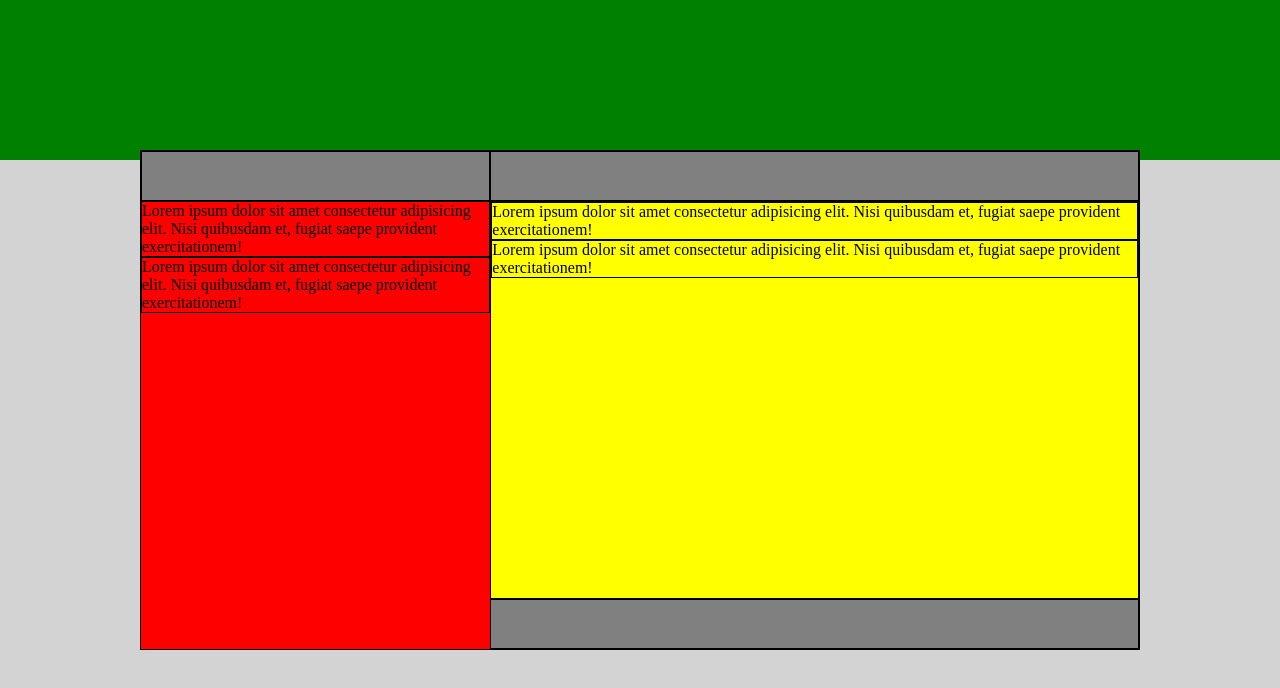
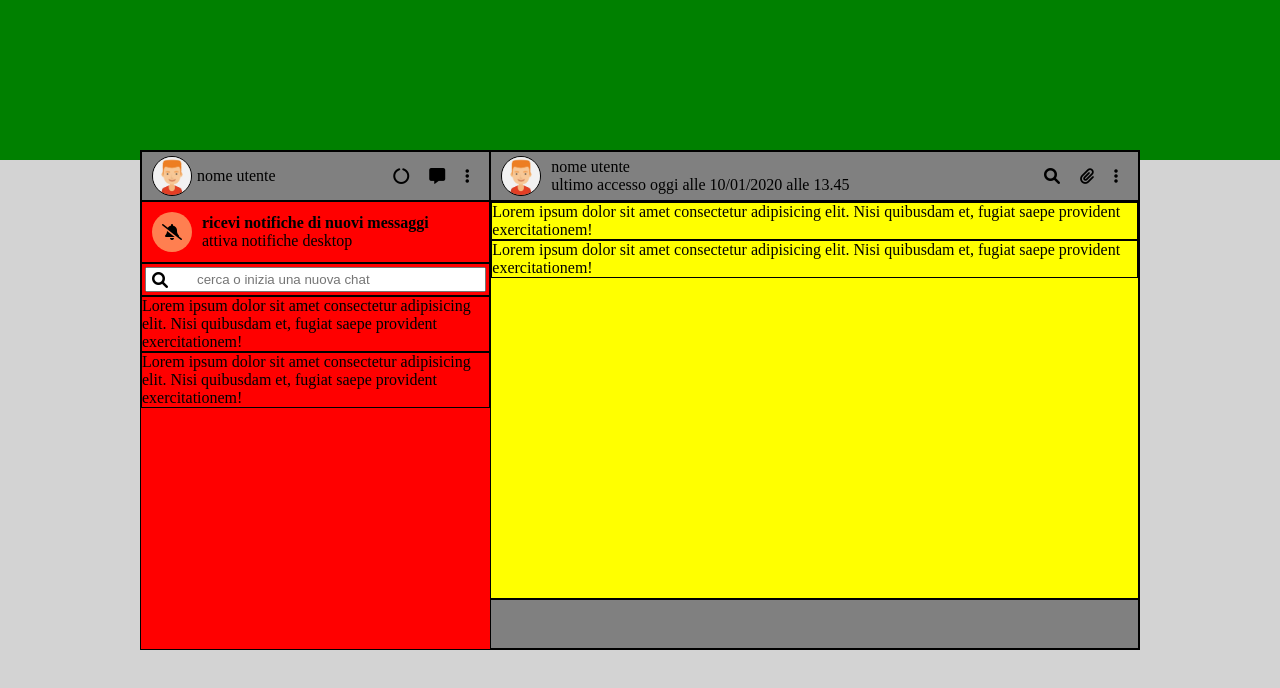
Before and after one commit to matteo9723/vue-boolzapp, a plain HTML site: page index.html in a window 1280 px wide. Drawn offline with nearby package versions, Linux system fonts and the light colour scheme.

Commit message:
struttura 2°push

```diff
--- a/css/style.css
+++ b/css/style.css
@@ -68,3 +68,121 @@
 section{
   border:1px solid black;
 }
+
+/* BOX-LEFT */
+
+  /* top  */
+
+.box-left .top{
+  display: flex;
+  align-items:center;
+  justify-content: space-between;
+}
+
+.box-left .top .avatar{
+  margin: 0 10px;
+  display: flex;
+  align-items:center;
+}
+
+.box-left .top .utilities{
+  margin: 0 10px;
+  display: flex;
+  align-items:center;
+}
+
+.box-left .top .utilities i{
+  margin: 0 10px;
+}
+
+.box-left .top .avatar img{
+  border: 1px solid black;
+  border-radius: 50%;
+  height: 40px;
+  width: 40px;
+}
+
+.box-left .top .avatar span {
+  margin: 0 5px;
+}
+
+  /* main  */
+
+.box-left .main .action {
+  margin: 0 10px;
+}
+
+.box-left .main .notifiche {
+  display: flex;
+  padding: 10px;
+  align-items: center;
+
+}
+
+.box-left .main .notifiche i {
+  text-align: center;
+  line-height: 40px;
+  width: 40px;
+  height: 40px;
+  background-color: coral;
+  border-radius: 50%;
+}
+
+ /* input  */
+
+.box-left .main .input{
+  position: relative;
+}
+
+.box-left .main .input i{
+  position: absolute;
+  left: 10px;
+  top: 50%;
+  transform: translateY(-50%);
+}
+
+.box-left .main section input{
+  margin: 3px;
+  width: calc(100% - 6px);
+  padding: 3px 10px 3px 50px;
+}
+
+
+/* BOX-RIGHT */
+
+.box-right .top{
+  display: flex;
+  align-items:center;
+  justify-content: space-between;
+}
+
+.box-right .top .avatar{
+  margin: 0 10px;
+  display: flex;
+  align-items:center;
+}
+
+.box-right .top .avatar-info{
+  margin: 0 10px;
+}
+
+.box-right .top .utilities{
+  margin: 0 10px;
+  display: flex;
+  align-items:center;
+}
+
+.box-right .top .utilities i{
+  margin: 0 10px;
+}
+
+.box-right .top .avatar img{
+  border: 1px solid black;
+  border-radius: 50%;
+  height: 40px;
+  width: 40px;
+}
+
+.box-right .top .avatar span {
+  margin: 0 5px;
+}
--- a/index.html
+++ b/index.html
@@ -29,18 +29,62 @@
       <div class="container-top"></div>
       <div class="container-down"></div>
       <div class="box">
+
+        <!-- BOX-LEFT  -->
+
         <div class="box-left">
+
+          <!-- top  -->
+
           <div class="top">
+            <div class="avatar">
+              <img src="img/avatar_1.jpg" alt="">
+              <span>nome utente</span>
+            </div>
+            <div class="utilities">
+              <i class="fas fa-circle-notch"></i>
+              <i class="fas fa-comment-alt"></i>
+              <i class="fas fa-ellipsis-v"></i>
+            </div>
+          </div>
 
-          </div>
+          <!-- main  -->
+
           <div class="main">
+            <section class="notifiche">
+              <i class="fas fa-bell-slash"></i>
+              <div class="action">
+                <h4>ricevi notifiche di nuovi messaggi</h4>
+                <span>attiva notifiche desktop</span>
+              </div>
+            </section>
+            <section class="input">
+              <input type="text" placeholder="cerca o inizia una nuova chat">
+              <i class="fas fa-search"></i>
+            </section>
             <section><p>Lorem ipsum dolor sit amet consectetur adipisicing elit. Nisi quibusdam et, fugiat saepe provident exercitationem!</p></section>
             <section><p>Lorem ipsum dolor sit amet consectetur adipisicing elit. Nisi quibusdam et, fugiat saepe provident exercitationem!</p></section>
 
           </div>
         </div>
+
+        <!-- BOX-RIGHT  -->
+
         <div class="box-right">
-          <div class="top"></div>
+          <div class="top">
+            <div class="avatar">
+              <img src="img/avatar_1.jpg" alt="">
+              <div class="avatar-info">
+                <div class="nome">nome utente</div>
+                <div class="data">ultimo accesso oggi alle 10/01/2020 alle 13.45</div>
+              </div>
+            </div>
+            <div class="utilities">
+              <i class="fas fa-search"></i>
+              <i class="fas fa-paperclip"></i>
+              <i class="fas fa-ellipsis-v"></i>
+            </div>
+          </div>
           <div class="main">
             <section><p>Lorem ipsum dolor sit amet consectetur adipisicing elit. Nisi quibusdam et, fugiat saepe provident exercitationem!</p></section>
             <section><p>Lorem ipsum dolor sit amet consectetur adipisicing elit. Nisi quibusdam et, fugiat saepe provident exercitationem!</p></section>
```
